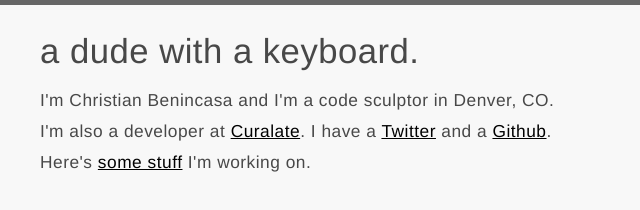
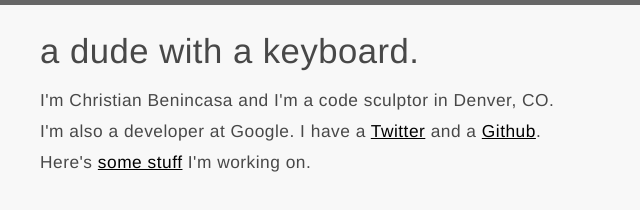
Before and after one commit to chrisbenincasa/personal-site, a plain HTML site: page index.html in a window 1280 px wide. Shown: the full height of the page, 0-640 px from the left. Drawn offline with Linux system fonts and the light colour scheme.

Commit message:
Update company

```diff
--- a/index.html
+++ b/index.html
@@ -14,7 +14,7 @@
         </header>
         <section>
             <p>I'm Christian Benincasa and I'm a code sculptor in Denver, CO.</p>
-            <p>I'm also a developer at <a href="http://curalate.com" targer="_blank">Curalate</a>.
+            <p>I'm also a developer at Google.
                 I have a <a href="http://twitter.com/cbenincasa">Twitter</a> and a <a href="https://github.com/chrisbenincasa">Github</a>.
             </p>
         </section>
```
